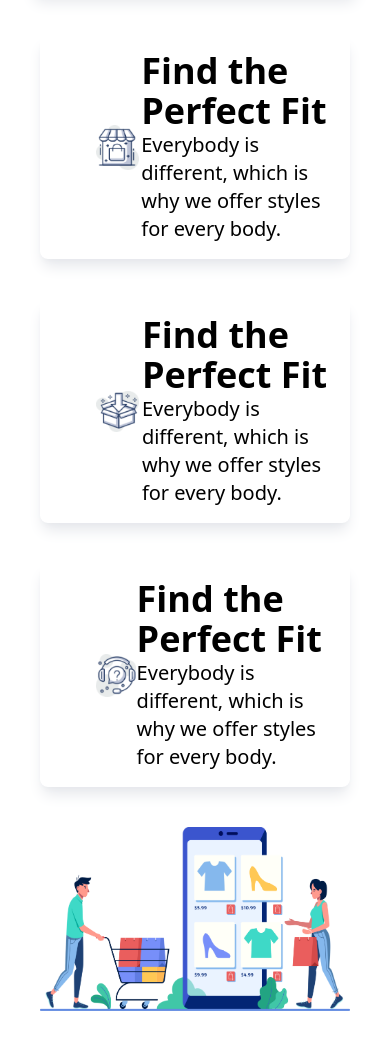
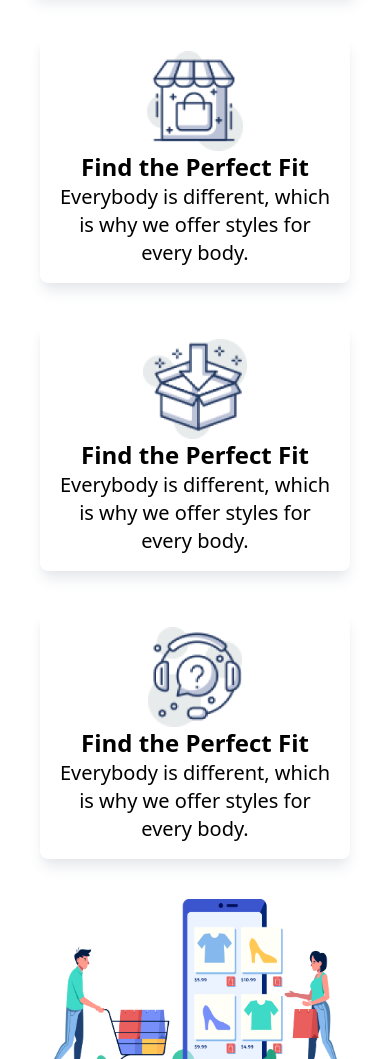
Before and after one commit to Hasangitt/penguin-fashion-tailwind, a plain HTML site: page index.html in a window 390 px wide. Shown: the part 4760-5819 px from the top of the page. Before the commit the page ends 5791 px from the top, so only its background shows below. Drawn offline with nearby package versions, Linux system fonts and the light colour scheme.

```diff
--- a/index.html
+++ b/index.html
@@ -111,30 +111,30 @@
 
         <div class="mx-10 lg:mx-36 flex flex-col md:flex-row gap-x-4 items-center mb-5">
             <div>
-                <div class="flex mb-10 p-4 items-center shadow-gray-200 shadow-lg rounded-lg">
+                <div class="flex flex-col lg:flex-row text-center lg:text-start mb-10 p-4 items-center shadow-gray-200 shadow-lg rounded-lg justify-center">
                     <div>
-                        <img class="w-2/4 ml-10" src="icons/house.png" alt="">
+                        <img class="w-cover h-[100px] lg:h-fit lg:w-2/4 lg:ml-10" src="icons/house.png" alt="">
                     </div>
                     <div>
-                        <h5 class="text-4xl font-semibold">Find the Perfect Fit</h5>
+                        <h5 class=" text-2xl lg:text-4xl font-semibold">Find the Perfect Fit</h5>
                         <p class="text-xl">Everybody is different, which is why we offer styles for every body.</p>
                     </div>
                 </div>
-                <div class="flex mb-10 p-4 items-center shadow-gray-200 shadow-lg rounded-lg">
+                <div class="flex flex-col lg:flex-row text-center lg:text-start mb-10 p-4 items-center shadow-gray-200 shadow-lg rounded-lg justify-center">
                     <div>
-                        <img class="w-2/4 ml-10" src="icons/box.png" alt="">
+                        <img class="w-cover h-[100px] lg:h-fit lg:w-2/4 lg:ml-10" src="icons/box.png" alt="">
                     </div>
                     <div>
-                        <h5 class="text-4xl font-semibold">Find the Perfect Fit</h5>
+                        <h5 class="text-2xl lg:text-4xl font-semibold">Find the Perfect Fit</h5>
                         <p class="text-xl">Everybody is different, which is why we offer styles for every body.</p>
                     </div>
                 </div>
-                <div class="flex mb-10 p-4 items-center shadow-gray-200 shadow-lg rounded-lg">
+                <div class="flex flex-col lg:flex-row text-center lg:text-start mb-10 p-4 items-center shadow-gray-200 shadow-lg rounded-lg justify-center">
                     <div>
-                        <img class="w-2/4 ml-10" src="icons/question.png" alt="">
+                        <img class="w-cover h-[100px] lg:h-fit lg:w-2/4 lg:ml-10" src="icons/question.png" alt="">
                     </div>
                     <div>
-                        <h5 class="text-4xl font-semibold">Find the Perfect Fit</h5>
+                        <h5 class="text-2xl lg:text-4xl font-semibold">Find the Perfect Fit</h5>
                         <p class="text-xl">Everybody is different, which is why we offer styles for every body.</p>
                     </div>
                 </div>
```
